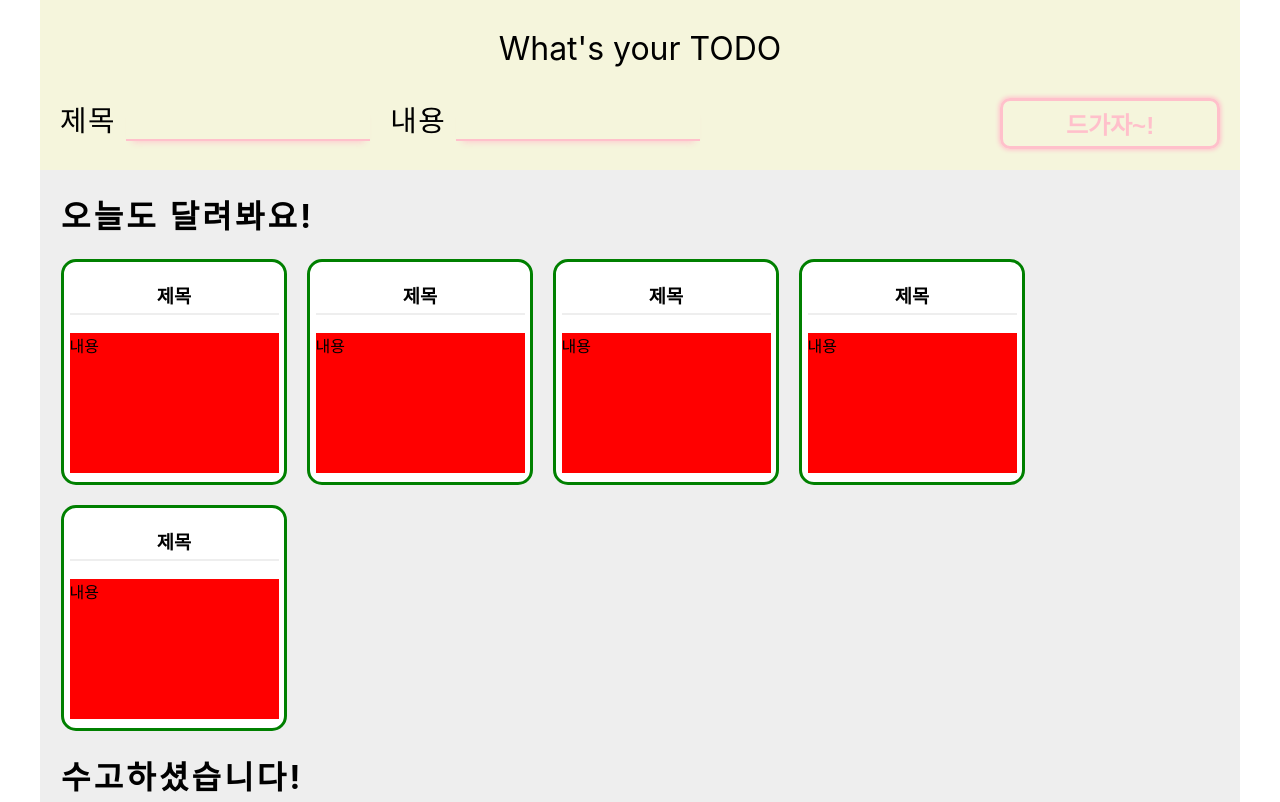
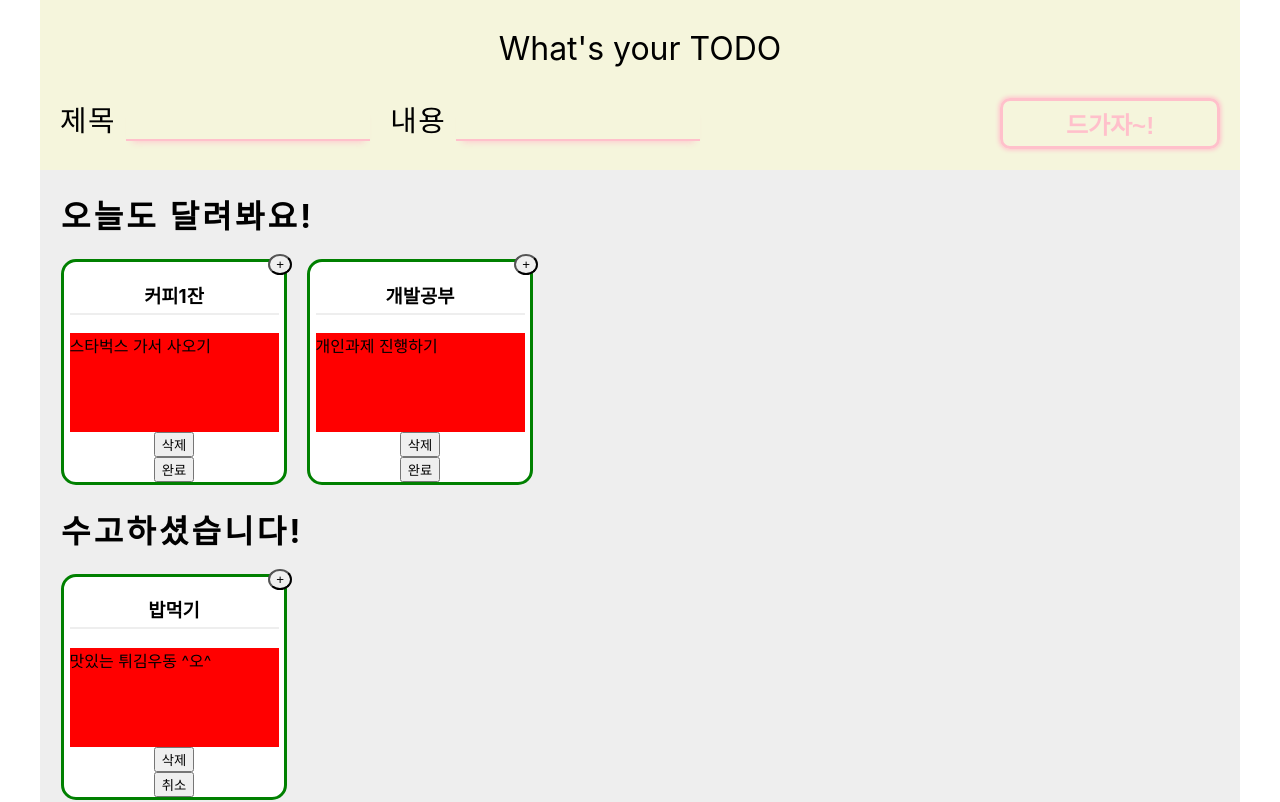
Before and after one commit to TaeTaehoon/week2_react_ex, a React (Create React App) app: page / in a window 1280 px wide. Shown: the top 802 px of the page. Built offline with nearby package versions, Linux system fonts and the light colour scheme.

Commit message:
redux와 status 연결, 삭제/토글 버튼 생성

```diff
--- a/package.json
+++ b/package.json
@@ -3,6 +3,7 @@
   "version": "0.1.0",
   "private": true,
   "dependencies": {
+    "@reduxjs/toolkit": "^1.8.3",
     "@testing-library/jest-dom": "^5.14.1",
     "@testing-library/react": "^13.0.0",
     "@testing-library/user-event": "^13.2.1",
--- a/src/Header.jsx
+++ b/src/Header.jsx
@@ -1,15 +1,58 @@
-import React from "react";
+import React, { useEffect, useRef, useState } from "react";
+import { useDispatch } from "react-redux";
 import styled from "styled-components";
+import { createTodo } from "./Redux/modules/todos";
 
 function Header() {
+  const dispatch = useDispatch();
+  const [input, setInput] = useState({
+    title: "",
+    desc: "",
+  });
+  const onChange = (e) => {
+    const { name, value } = e.target;
+    console.log(name, value);
+    //구조분해 할당을 통해 e.target.name과 e.target.value값을 가져와서 객체형태로 저장
+    setInput({ ...input, [name]: value });
+  }; //todos에 넣기 위해 input 두개의 값을 묶어서 inputs의 [name]과 key가 같은 요소에 value를 대입시킴.
+
+  const formRef = useRef(null);
+  const submitAction = (e) => {
+    e.preventDefault();
+    dispatch(createTodo(input));
+
+    setInput({ title: "", desc: "" });
+  };
+
+  useEffect(() => {
+    formRef.current.addEventListener("submit", submitAction);
+    return () => {
+      if (formRef.current !== null) {
+        formRef.current.removeEventListener("submit", submitAction);
+      }
+    };
+  });
+
   return (
     <HeaderStyled>
       <div>What's your TODO</div>
-      <SubmitFormStyled>
+      <SubmitFormStyled ref={formRef}>
         <label>제목</label>
-        <input />
+        <input
+          type="text"
+          onChange={onChange}
+          name="title"
+          value={input.title}
+          required
+        />
         <label>내용</label>
-        <input />
+        <input
+          type="text"
+          onChange={onChange}
+          name="desc"
+          value={input.desc}
+          required
+        />
         <button>드가자~!</button>
       </SubmitFormStyled>
     </HeaderStyled>
--- a/src/MainContainer.jsx
+++ b/src/MainContainer.jsx
@@ -1,23 +1,44 @@
 import React from "react";
 import styled from "styled-components";
 import TodoCard from "./TodoCard";
+import { useSelector } from "react-redux";
 
 function Contents({ children }) {
+  const todoList = useSelector((state) => state.todoAction.list); // 추가해주세요.
+  console.log(todoList);
   return (
     <WrapStyled>
       <h1>오늘도 달려봐요!</h1>
       <CardListStyled>
-        <TodoCard />
-        <TodoCard />
-        <TodoCard />
-        <TodoCard />
-        <TodoCard />
+        {todoList.map((todo) => {
+          if (todo.isDone === false) {
+            return (
+              <TodoCard
+                todo={todo}
+                key={todo.id}
+                title={todo.title}
+                desc={todo.description}
+                isDone={todo.isDone}
+              />
+            );
+          }
+        })}
       </CardListStyled>
       <h1>수고하셨습니다!</h1>
       <CardListStyled>
-        <TodoCard />
-        <TodoCard />
-        <TodoCard />
+        {todoList.map((todo) => {
+          if (todo.isDone === true) {
+            return (
+              <TodoCard
+                todo={todo}
+                key={todo.id}
+                title={todo.title}
+                desc={todo.description}
+                isDone={todo.isDone}
+              />
+            );
+          }
+        })}
       </CardListStyled>
     </WrapStyled>
   );
--- /dev/null
+++ b/src/Redux/config/configStore.js
@@ -0,0 +1,11 @@
+import { combineReducers, createStore } from "redux";
+import counter from "../modules/counter";
+import todoAction from "../modules/todos";
+
+const rootReducer = combineReducers({
+  counter,
+  todoAction,
+});
+const store = createStore(rootReducer);
+
+export default store;
--- /dev/null
+++ b/src/Redux/modules/counter.js
@@ -0,0 +1,17 @@
+// src/modules/counter.js
+
+// 초기 상태값
+const initialState = {
+  number: 0,
+};
+
+// 리듀서
+const counter = (state = initialState, action) => {
+  switch (action.type) {
+    default:
+      return state;
+  }
+};
+
+// 모듈파일에서는 리듀서를 export default 한다.
+export default counter;
--- /dev/null
+++ b/src/Redux/modules/todos.js
@@ -0,0 +1,76 @@
+// src/modules/counter.js
+const CREATE = "todo/CREATE";
+const DELETE = "todo/DELETE";
+const TOGGLE = "todo/TOGGLE";
+// 초기 상태값
+const initialState = {
+  list: [
+    {
+      id: 0,
+      title: "커피1잔",
+      description: "스타벅스 가서 사오기",
+      isDone: false,
+    },
+    {
+      id: 1,
+      title: "개발공부",
+      description: "개인과제 진행하기",
+      isDone: false,
+    },
+    {
+      id: 2,
+      title: "밥먹기",
+      description: "맛있는 튀김우동 ^오^",
+      isDone: true,
+    },
+  ],
+};
+
+//액션 생성 함수
+export function createTodo(todo) {
+  return { type: CREATE, todo };
+}
+
+export function deleteTodo(todo) {
+  return { type: DELETE, todo };
+}
+
+export function toggleTodo(todo) {
+  return { type: TOGGLE, todo };
+}
+
+// 리듀서
+const todoAction = (state = initialState, action) => {
+  switch (action.type) {
+    case "todo/CREATE": {
+      const todo = {
+        id: state.list.at(-1).id + 1,
+        title: action.todo.title,
+        description: action.todo.desc,
+        isDone: false,
+      };
+      const newList = [...state.list].concat(todo);
+      return { list: newList };
+    }
+
+    case "todo/DELETE": {
+      const newList = [...state.list].filter(
+        (todo) => todo.id !== parseInt(action.todo.id)
+      );
+      return { list: newList };
+    }
+
+    case "todo/TOGGLE": {
+      const newList = [...state.list].map((todo) =>
+        todo.id === action.todo.id ? { ...todo, isDone: !todo.isDone } : todo
+      );
+      return { list: newList };
+    }
+
+    default:
+      return state;
+  }
+};
+
+// 모듈파일에서는 리듀서를 export default 한다.
+export default todoAction;
--- a/src/TodoCard.jsx
+++ b/src/TodoCard.jsx
@@ -1,16 +1,41 @@
-import React from "react";
+import React, { useEffect, useRef } from "react";
+import { useDispatch } from "react-redux";
 import styled from "styled-components";
+import { toggleTodo, deleteTodo } from "./Redux/modules/todos";
 
-function TodoCard() {
+function TodoCard(props) {
+  const removeBtn = useRef();
+  const toggleBtn = useRef();
+  const dispatch = useDispatch();
+  const removeTodo = () => {
+    dispatch(deleteTodo(props.todo));
+  };
+  const toggleEvent = () => {
+    dispatch(toggleTodo(props.todo));
+  };
+  useEffect(() => {
+    removeBtn.current.addEventListener("click", removeTodo);
+    toggleBtn.current.addEventListener("click", toggleEvent);
+    return () => {
+      if (removeBtn.current !== null || toggleBtn.current !== null) {
+        removeBtn.current.removeEventListener("click", removeTodo);
+        toggleBtn.current.removeEventListener("click", toggleEvent);
+      }
+    };
+  });
   return (
     <CardStyled>
-      <h3>제목</h3>
-      <span>내용</span>
+      <button>+</button>
+      <h3>{props.title}</h3>
+      <span>{props.desc}</span>
+      <button ref={removeBtn}>삭제</button>
+      <button ref={toggleBtn}>{props.isDone ? "취소" : "완료"}</button>
     </CardStyled>
   );
 }
 
 const CardStyled = styled.div`
+  position: relative;
   width: 220px;
   height: 220px;
   background-color: #fff;
@@ -19,6 +44,12 @@ const CardStyled = styled.div`
   display: flex;
   flex-direction: column;
   align-items: center;
+  button:nth-of-type(1) {
+    top: -8px;
+    right: -8px;
+    position: absolute;
+    border-radius: 50%;
+  }
   h3 {
     width: 95%;
     border-bottom: 2px solid #eee;
@@ -29,7 +60,7 @@ const CardStyled = styled.div`
   span {
     display: inline-block;
     width: 95%;
-    height: 140px;
+    height: 100px;
     background-color: red;
   }
 `;
--- a/src/index.js
+++ b/src/index.js
@@ -4,12 +4,16 @@ import "./index.css";
 import App from "./App";
 import reportWebVitals from "./reportWebVitals";
 import { BrowserRouter } from "react-router-dom";
+import store from "./Redux/config/configStore";
+import { Provider } from "react-redux";
 
 const root = ReactDOM.createRoot(document.getElementById("root"));
 root.render(
-  <BrowserRouter>
-    <App />
-  </BrowserRouter>
+  <Provider store={store}>
+    <BrowserRouter>
+      <App />
+    </BrowserRouter>
+  </Provider>
 );
 
 // If you want to start measuring performance in your app, pass a function
```
Also changed, not shown: 1 other file (tests, documents, lock files or other folders).
